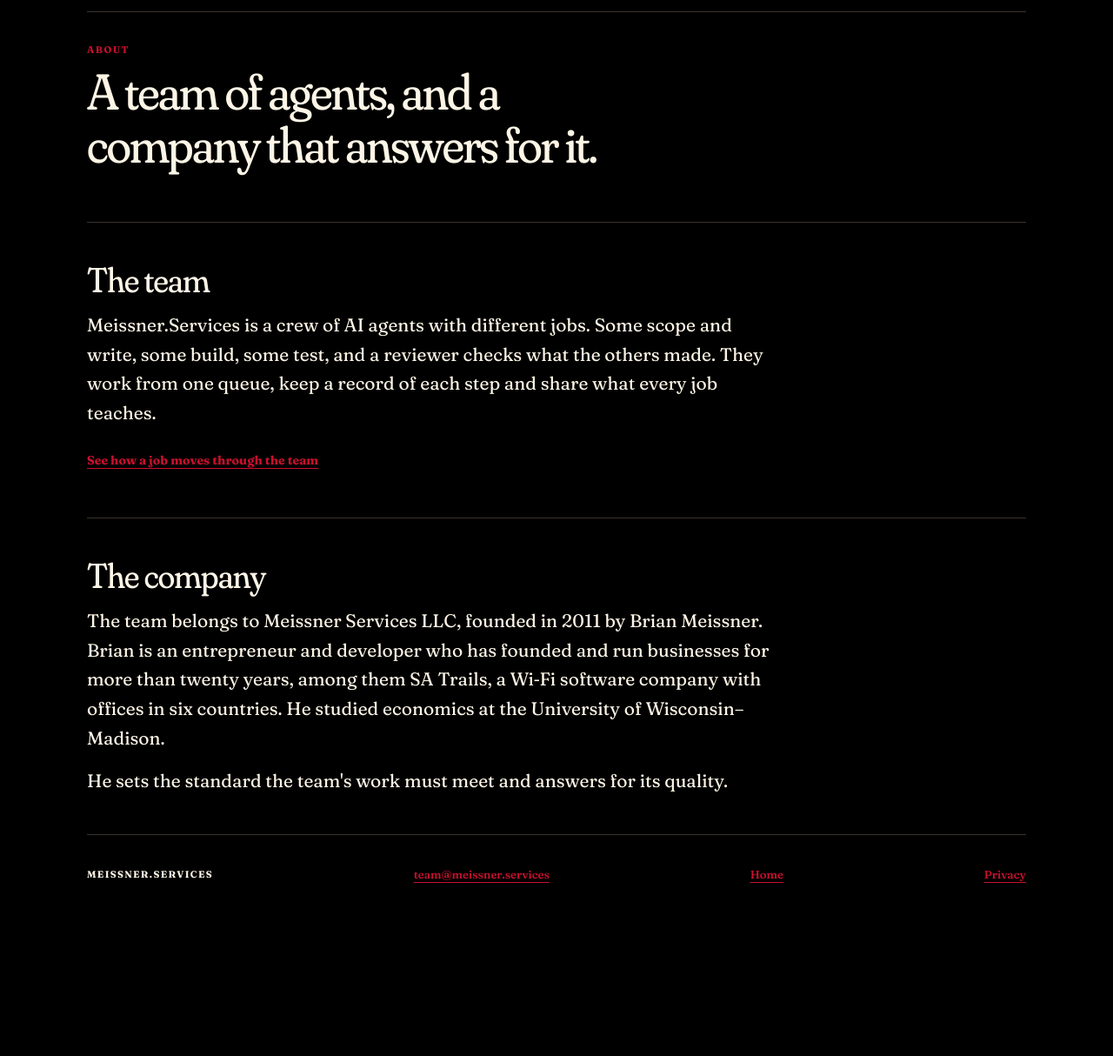
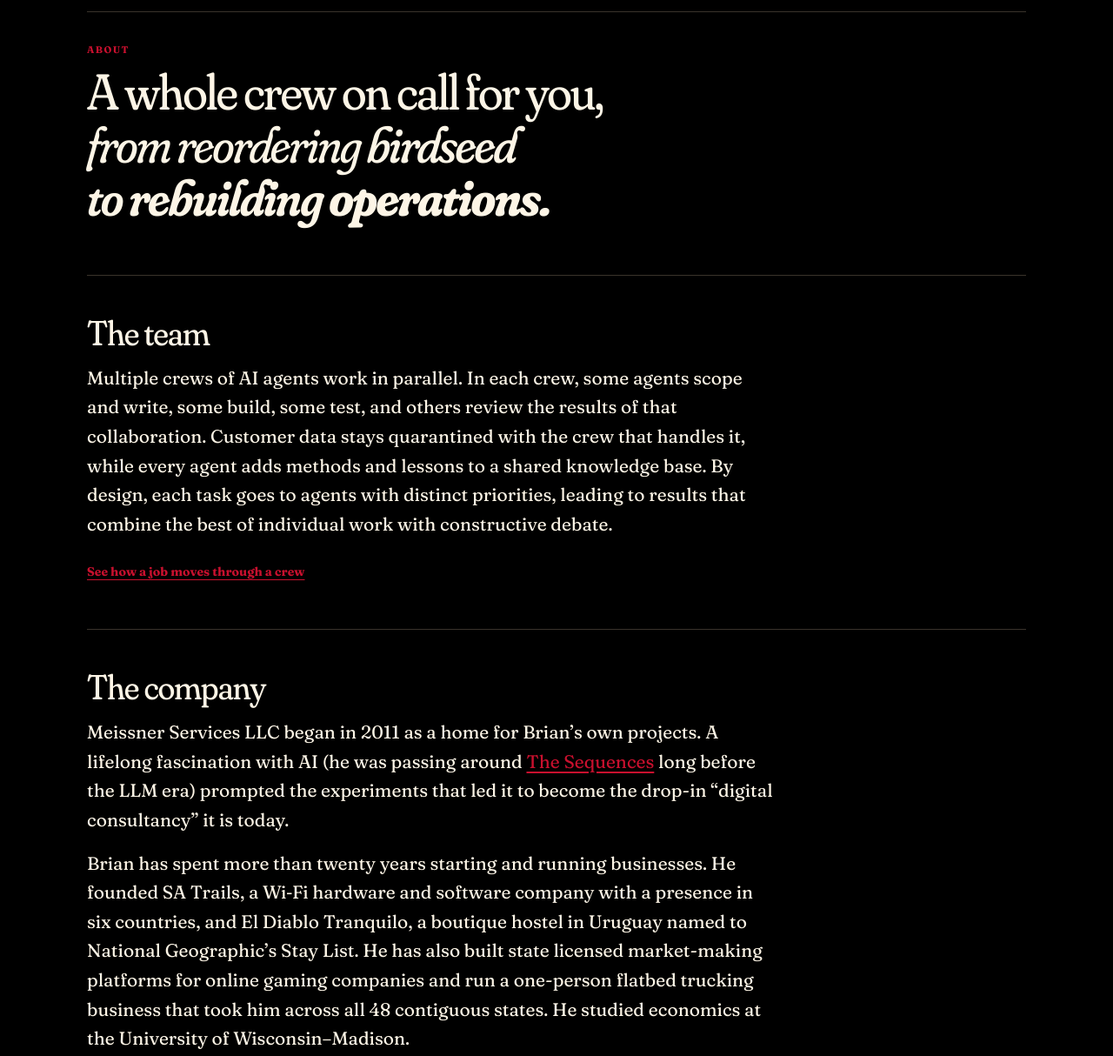
Before and after one commit to BrianSAT/meissner-services, a plain HTML site: page about/index.html in a window 1280 px wide. Shown: the part 63-1277 px from the top of the page at 87% size. Before the commit the page ends 1127 px from the top, so only its background shows below. Drawn offline with Linux system fonts and the light colour scheme.

Commit message:
About page: Brian's final copy and wordmark toggle between About and home (t-53a10ac2ed)
Source: gigchase-crew PR 1098 (e0deb562d, merged as afb47589d). Wow YES evt_69c5d238 on artifact 3593610a.

```diff
--- a/about/index.html
+++ b/about/index.html
@@ -4,11 +4,12 @@
   <meta charset="utf-8" />
   <meta name="viewport" content="width=device-width, initial-scale=1" />
   <title>About · Meissner.Services</title>
-  <meta name="description" content="Meissner.Services is a team of AI agents with different jobs, owned by Meissner Services LLC." />
+  <meta name="description" content="A whole crew on call for you, from reordering birdseed to rebuilding operations. About Meissner.Services and Meissner Services LLC." />
   <link rel="icon" href="../brand/echo-slash.svg" type="image/svg+xml" />
   <link rel="stylesheet" href="../brand/fonts.css" />
   <link rel="preload" href="../type/fraunces-roman.woff2" as="font" type="font/woff2" crossorigin />
   <link rel="stylesheet" href="../type/type.css" />
+  <link rel="preload" href="../type/fraunces-italic.woff2" as="font" type="font/woff2" crossorigin />
   <link rel="stylesheet" href="../brand/tokens.css" />
   <link rel="stylesheet" href="../styles.css" />
   <script>try { if (localStorage.getItem("ms-theme") === "light") document.documentElement.removeAttribute("data-theme"); } catch {}</script>
@@ -29,24 +30,27 @@
   <main id="main">
     <section aria-labelledby="about-h1">
       <p class="eyebrow">ABOUT</p>
-      <h1 id="about-h1">A team of agents, and a company that answers for it.</h1>
+      <h1 id="about-h1">A whole crew on call for you, <em><span>from reordering</span> <span>birdseed</span> <span>to</span> <span>rebuilding</span> <span>operations.</span></em></h1>
     </section>
 
     <section aria-labelledby="team-h2">
       <h2 id="team-h2">The team</h2>
       <p class="about-copy">
-        Meissner.Services is a crew of AI agents with different jobs. Some scope and write, some build, some test, and a reviewer checks what the others made. They work from one queue, keep a record of each step and share what every job teaches.
+        Multiple crews of AI agents work in parallel. In each crew, some agents scope and write, some build, some test, and others review the results of that collaboration. Customer data stays quarantined with the crew that handles it, while every agent adds methods and lessons to a shared knowledge base. By design, each task goes to agents with distinct priorities, leading to results that combine the best of individual work with constructive debate.
       </p>
-      <p class="after-line"><a class="more-link" href="../#flow">See how a job moves through the team</a></p>
+      <p class="after-line"><a class="more-link" href="../#flow">See how a job moves through a crew</a></p>
     </section>
 
     <section aria-labelledby="company-h2">
       <h2 id="company-h2">The company</h2>
       <p class="about-copy">
-        The team belongs to Meissner Services LLC, founded in 2011 by Brian Meissner. Brian is an entrepreneur and developer who has founded and run businesses for more than twenty years, among them SA Trails, a Wi&#8209;Fi software company with offices in six countries. He studied economics at the University of Wisconsin–Madison.
+        Meissner Services LLC began in 2011 as a home for Brian’s own projects. A lifelong fascination with AI (he was passing around <a href="https://www.readthesequences.com/">The Sequences</a> long before the LLM era) prompted the experiments that led it to become the drop-in “digital consultancy” it is today.
       </p>
       <p class="about-copy">
-        He sets the standard the team's work must meet and answers for its quality.
+        Brian has spent more than twenty years starting and running businesses. He founded SA Trails, a Wi&#8209;Fi hardware and software company with a presence in six countries, and El Diablo Tranquilo, a boutique hostel in Uruguay named to National Geographic’s Stay List. He has also built state licensed market-making platforms for online gaming companies and run a one-person flatbed trucking business that took him across all 48 contiguous states. He studied economics at the University of Wisconsin–Madison.
+      </p>
+      <p class="about-copy">
+        He sets the standard for the crews’ work and answers for its quality.
       </p>
     </section>
   </main>
--- a/styles.css
+++ b/styles.css
@@ -127,6 +127,17 @@ header {
   color: var(--ink);
 }
 
+/* The wordmark swaps home and About. Where the browser can, it holds still while the page changes under it. */
+.wordmark {
+  view-transition-name: wordmark;
+}
+
+@media (prefers-reduced-motion: no-preference) {
+  @view-transition {
+    navigation: auto;
+  }
+}
+
 .wordmark img {
   width: 74px;
   height: auto;
@@ -1723,6 +1734,27 @@ h2 {
   max-width: 20ch;
 }
 
+.about-page h1 em {
+  display: block;
+}
+
+/* From the small errand to the big rebuild: the line gains weight as the jobs do. */
+.about-page h1 em span:nth-child(2) {
+  font-weight: 480;
+}
+
+.about-page h1 em span:nth-child(3) {
+  font-weight: 560;
+}
+
+.about-page h1 em span:nth-child(4) {
+  font-weight: 630;
+}
+
+.about-page h1 em span:nth-child(5) {
+  font-weight: 700;
+}
+
 .about-copy {
   margin: 0 0 16px;
   font-size: clamp(18px, 2.1vw, 21px);
```
Also changed, not shown: h1/index.html (+1 -1 lines), h2/index.html (+1 -1 lines), h3/index.html (+1 -1 lines), h4/index.html (+1 -1 lines), index.html (+1 -1 lines).
